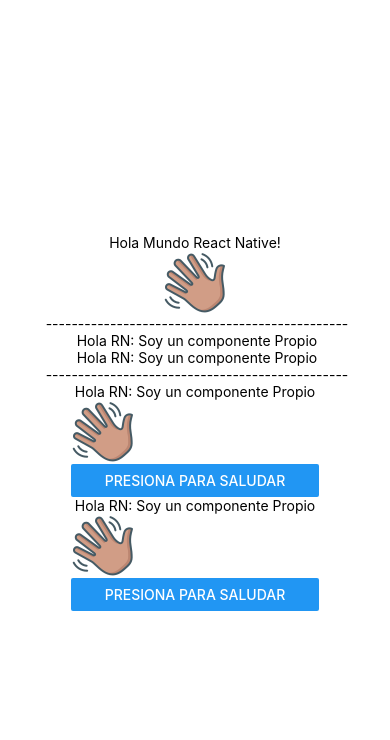
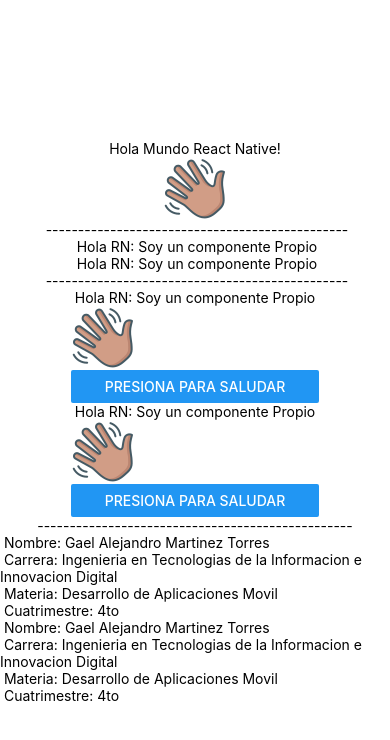
Before and after one commit to alehongoo/DAM222, a React Native app in the folder app2/: screen / in a window 390 px wide. Shown: the top 740 px of the page. Built offline with nearby package versions, Linux system fonts and the light colour scheme.

Commit message:
Se agregó Perfil

```diff
--- a/app2/App.js
+++ b/app2/App.js
@@ -3,6 +3,7 @@ import { StatusBar } from 'expo-status-bar';
 import { StyleSheet, Text, View, Image} from 'react-native';
 import { Saludo } from './components/Saludo';
 import { Saludo2 } from './components/Saludo2';
+import { Perfil } from './components/Perfil';
 /* 2. Zona Main*/
 export default function App() {
   return (
@@ -19,6 +20,11 @@ export default function App() {
       <Saludo2></Saludo2>
       <Saludo2/>
 
+      <Text>-------------------------------------------------</Text>
+
+      <Perfil></Perfil>
+      <Perfil/>
+
       <StatusBar style="auto" />
 
     </View>
--- /dev/null
+++ b/app2/components/Perfil.js
@@ -0,0 +1,12 @@
+import {Text, View} from 'react-native' ;
+
+export const Perfil=()=>{
+    return(
+        <View>
+            <Text> Nombre: Gael Alejandro Martinez Torres</Text>
+            <Text> Carrera: Ingenieria en Tecnologias de la Informacion e Innovacion Digital</Text>
+            <Text> Materia: Desarrollo de Aplicaciones Movil</Text>
+            <Text> Cuatrimestre: 4to</Text>
+        </View>
+    )
+}
```
